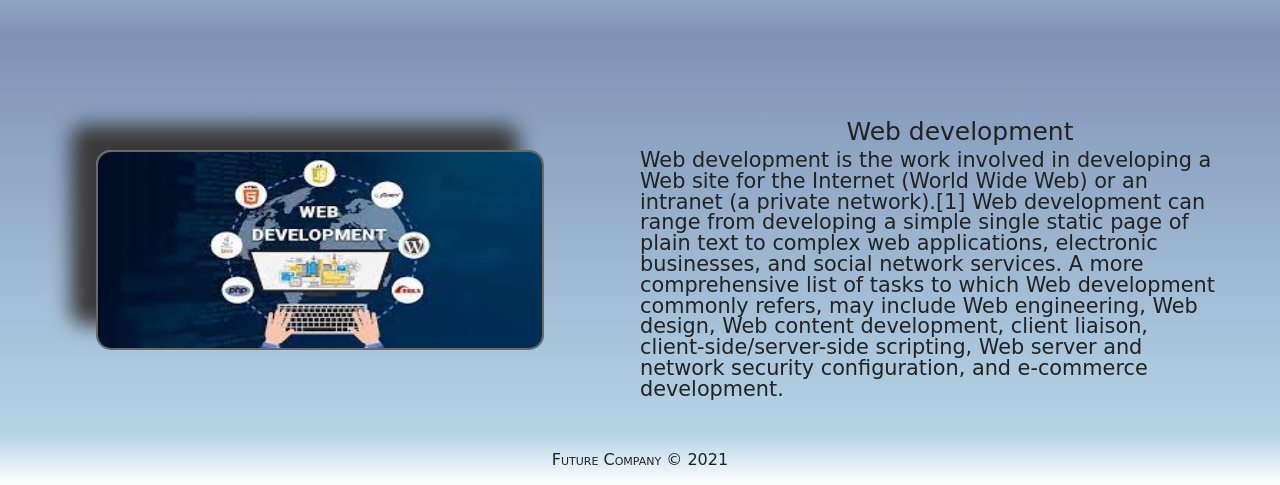
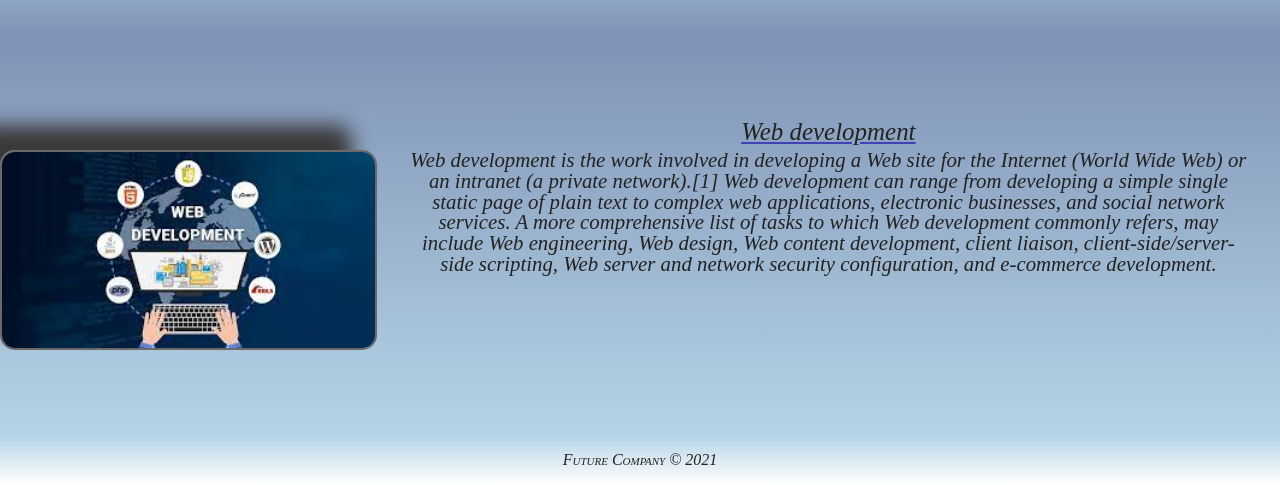
Before and after one commit to dmitriyPruss/web_flex, a plain HTML site: page index.html in a window 1280 px wide. Shown: the part 1015-1500 px from the top of the page. Drawn offline with Linux system fonts and the light colour scheme.

Commit message:
third commit

```diff
--- a/css/styles.css
+++ b/css/styles.css
@@ -8,7 +8,8 @@ body {
   display: flex;
   flex-direction: column;
   justify-content: space-around;
-  font-family: Brush Script MT, Brush Script Std, cursive;
+  font-family:'Times New Roman', Times, serif;
+  font-style: italic;
 }
 /* header */
 header {
@@ -103,13 +104,10 @@ main {
   background: linear-gradient(rgb(127, 146, 182), rgb(181, 212, 230));
 }
 main > article {
-  width: 50%;
   display: flex;
-  flex-direction: column;
-  justify-content: center;
+  justify-content: space-evenly;
   align-items: center;
   font-size: 1.3em;
-  overflow-y: auto;
 }
 article > img {
   margin-top: 30px;
@@ -119,28 +117,31 @@ article > img {
   border-radius: 15px;
   box-shadow: -25px -25px 20px rgb(59, 58, 58);
 }
+#inner{
+  overflow-y: auto;
+  padding: 5px 30px;
+}
 #inner h2 {
   height: 30px;
   font-size: 1.2em;
   text-align: center;
+  text-decoration: underline rgb(65, 65, 182);
 }
 #inner p {
-  width: 90%;
   height: 200px;
+  text-align: center;
 }
 .invisible {
   display: none;
 }
 /* footer */
-footer {
+main+p {
   width: 100%;
   height: 50px;
   background: linear-gradient(rgb(181, 212, 230), white);
   display: flex;
   justify-content: center;
   align-items: center;
-}
-footer > p {
   text-align: center;
   font-variant: small-caps;
 }
--- a/index.html
+++ b/index.html
@@ -42,10 +42,7 @@
     </nav>
     <main>
       <article>
-        <h2 class="invisible">invisible header</h2>
         <img src="./imgs/webcontent.jpg" alt="web content" />
-      </article>
-      <article>
         <div id="inner">
           <h2>Web development</h2>
           <p>
@@ -60,8 +57,6 @@
         </div>
       </article>
     </main>
-    <footer>
-      <p>Future Company &#169; 2021</p>
-    </footer>
+    <p>Future Company &#169; 2021</p>
   </body>
 </html>
```
Also changed, not shown: css/reset.css (line endings or trailing spaces), 1 other file.
